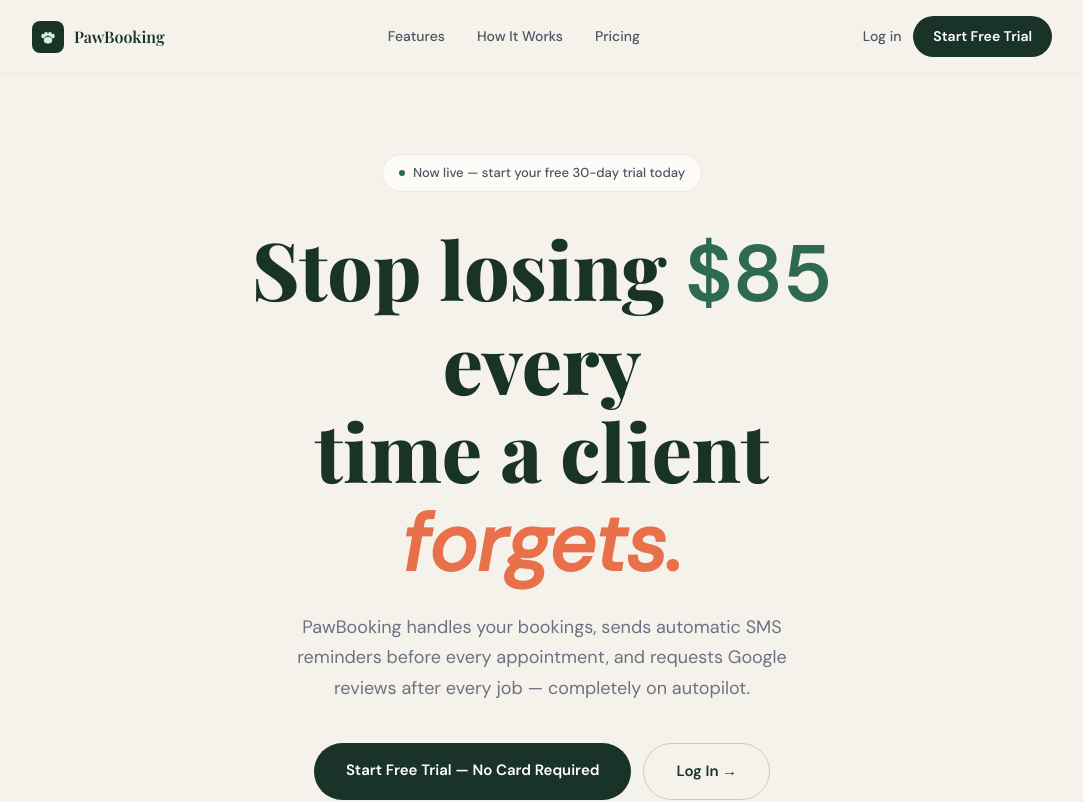
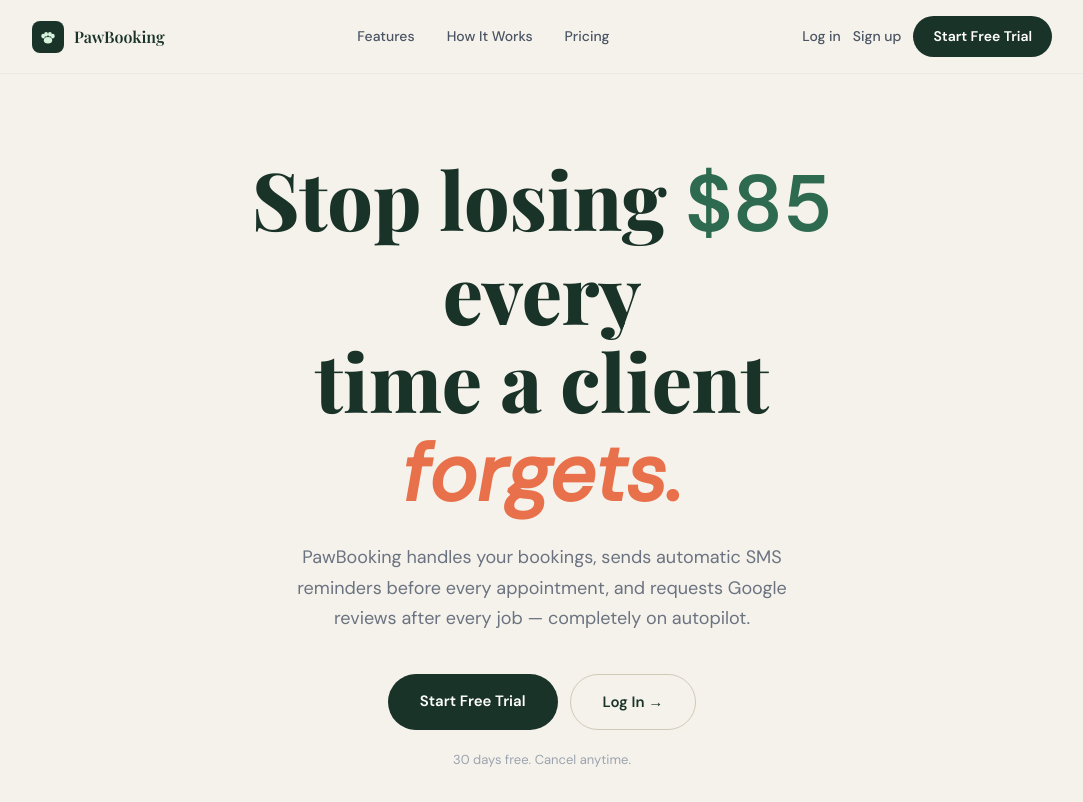
Before and after one commit to Kamdrin1/PawBooking, a Next.js app: page / in a window 1280 px wide. Shown: the top 802 px of the page, without its empty margins (98-1181 px from the left). Built offline with nearby package versions, Linux system fonts and the light colour scheme; a web font is replaced by a local one.

Commit message:
update homepage nav and hero copy

```diff
--- a/src/app/page.tsx
+++ b/src/app/page.tsx
@@ -25,13 +25,8 @@ export default function Home() {
         .price-large { font-family: 'Playfair Display', serif; font-size: 56px; font-weight: 700; color: #1A3329; line-height: 1; }
         .testimonial-quote { font-style: italic; color: #4B5563; font-size: 14px; line-height: 1.7; }
         .sticky-nav { position: sticky; top: 0; z-index: 50; background: rgba(245,242,235,0.92); backdrop-filter: blur(12px); border-bottom: 1px solid #EDE9DF; }
-        .hero-badge { display: inline-flex; align-items: center; gap: 8px; background: #FDFBF7; border: 1px solid #EDE9DF; border-radius: 50px; padding: 8px 16px; font-size: 13px; color: #4B5563; font-weight: 500; }
-        .hero-badge-dot { width: 6px; height: 6px; border-radius: 50%; background: #2D6A4F; display: inline-block; }
         .step-circle { width: 36px; height: 36px; border-radius: 50%; background: rgba(45,106,79,0.15); color: #2D6A4F; font-weight: 700; font-size: 14px; display: flex; align-items: center; justify-content: center; flex-shrink: 0; }
         .pro-card { background: #1A3329; border-radius: 20px; }
-        .check { color: #2D6A4F; font-weight: 600; margin-right: 8px; }
-        .check-white { color: #D8F3DC; font-weight: 600; margin-right: 8px; }
-        .cross { color: #D1C9B8; margin-right: 8px; }
         .star { color: #F59E0B; }
       `}</style>
 
@@ -59,17 +54,14 @@ export default function Home() {
             </div>
             <div style={{ display: 'flex', alignItems: 'center', gap: '12px' }}>
               <Link href="/login" className="nav-link">Log in</Link>
+              <Link href="/signup" className="nav-link">Sign up</Link>
               <Link href="/signup" className="btn-primary" style={{ padding: '10px 20px' }}>Start Free Trial</Link>
             </div>
           </div>
         </nav>
 
         {/* HERO */}
-        <section style={{ paddingTop: '80px', paddingBottom: '80px', textAlign: 'center', maxWidth: '800px', margin: '0 auto', padding: '80px 24px' }}>
-          <div className="hero-badge" style={{ marginBottom: '32px', display: 'inline-flex' }}>
-            <span className="hero-badge-dot" />
-            Now live — start your free 30-day trial today
-          </div>
+        <section style={{ textAlign: 'center', maxWidth: '800px', margin: '0 auto', padding: '80px 24px' }}>
           <h1 className="playfair" style={{ fontSize: 'clamp(48px, 8vw, 80px)', fontWeight: 800, color: '#1A3329', lineHeight: 1.1, marginBottom: '24px' }}>
             Stop losing <span style={{ color: '#2D6A4F' }}>$85</span> every<br />
             time a client <span style={{ color: '#E8704A', fontStyle: 'italic' }}>forgets.</span>
@@ -79,13 +71,13 @@ export default function Home() {
           </p>
           <div style={{ display: 'flex', gap: '12px', justifyContent: 'center', flexWrap: 'wrap', marginBottom: '20px' }}>
             <Link href="/signup" className="btn-primary" style={{ fontSize: '15px', padding: '16px 32px' }}>
-              Start Free Trial — No Card Required
+              Start Free Trial
             </Link>
             <Link href="/login" className="btn-outline" style={{ fontSize: '15px', padding: '16px 32px' }}>
               Log In →
             </Link>
           </div>
-          <p style={{ fontSize: '13px', color: '#9CA3AF' }}>30 days free. No credit card needed. Cancel anytime.</p>
+          <p style={{ fontSize: '13px', color: '#9CA3AF' }}>30 days free. Cancel anytime.</p>
         </section>
 
         {/* STATS BAR */}
@@ -328,13 +320,13 @@ export default function Home() {
               Ready to stop losing money to no-shows?
             </h2>
             <p style={{ color: 'rgba(255,255,255,0.5)', marginBottom: '32px', fontSize: '15px', lineHeight: 1.7 }}>
-              Join PawBooking today. 30 days free, no credit card needed, cancel anytime.
+              Join PawBooking today. 30 days free, cancel anytime.
             </p>
             <Link href="/signup" className="btn-cta">
               Start Your Free Trial →
             </Link>
             <div style={{ display: 'flex', justifyContent: 'center', gap: '24px', marginTop: '24px', flexWrap: 'wrap' }}>
-              {['✓ 30 days free', '✓ No credit card needed', '✓ Cancel anytime', '✓ Setup in 10 minutes'].map((t, i) => (
+              {['✓ 30 days free', '✓ Cancel anytime', '✓ Setup in 10 minutes'].map((t, i) => (
                 <span key={i} style={{ fontSize: '13px', color: 'rgba(255,255,255,0.35)' }}>{t}</span>
               ))}
             </div>
```
